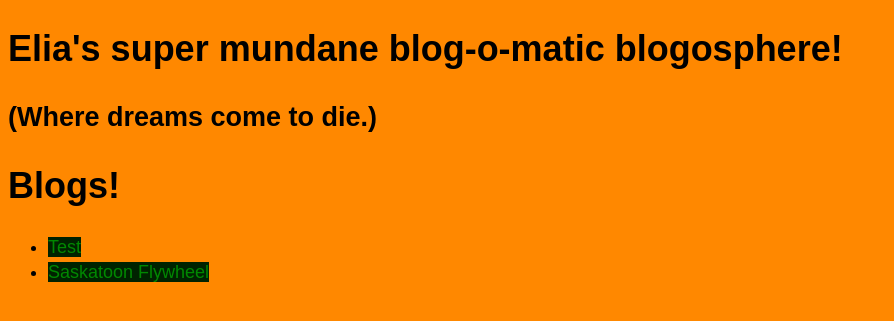
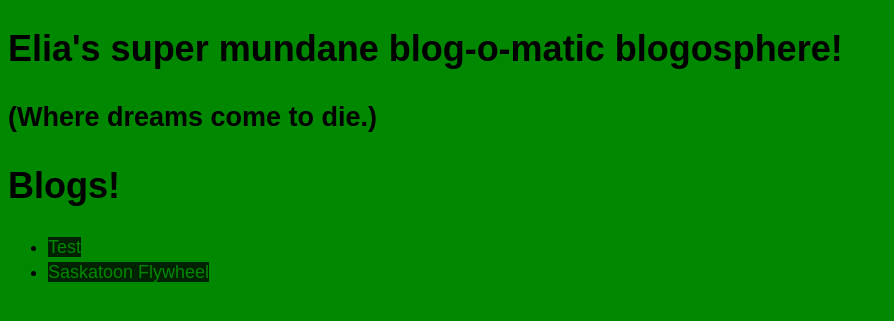
Before and after one commit to EliaTarasoff/EliaTarasoff.github.io, a Jekyll site: the page built from index.html, in a window 1280 px wide. Shown: the top 321 px of the page, without its empty margins (0-894 px from the left). Built offline with Jekyll 4.4.1, drawn with Linux system fonts in a browser that asks for light colours.

Commit message:
Update errythang.sass

```diff
--- a/css/errythang.sass
+++ b/css/errythang.sass
@@ -3,7 +3,7 @@
 ---
 
 body
-    background: #F80
+    background: #080
     color: #000
     font: 18px fixed, sans-serif
     line-height: 1.4
```
